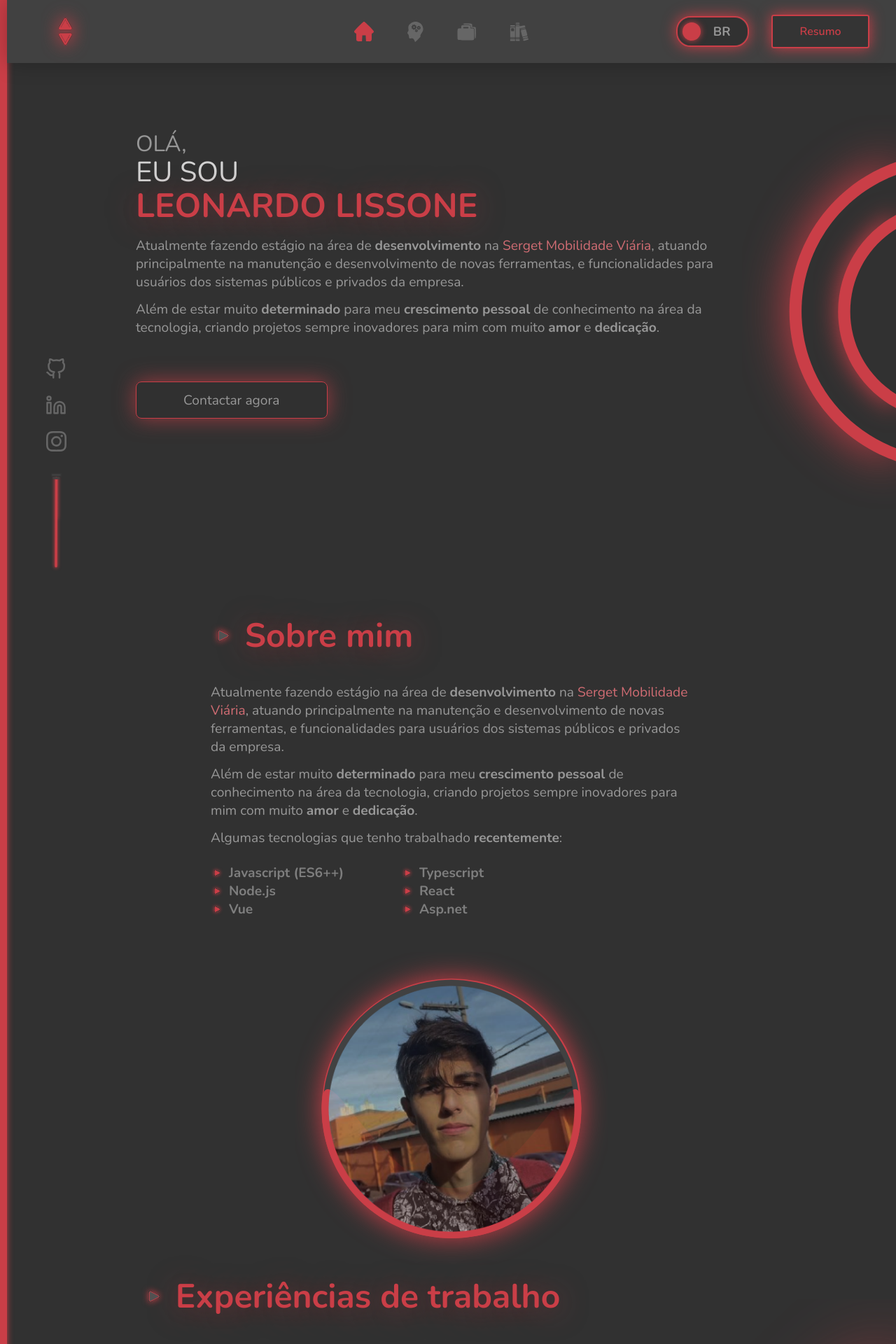
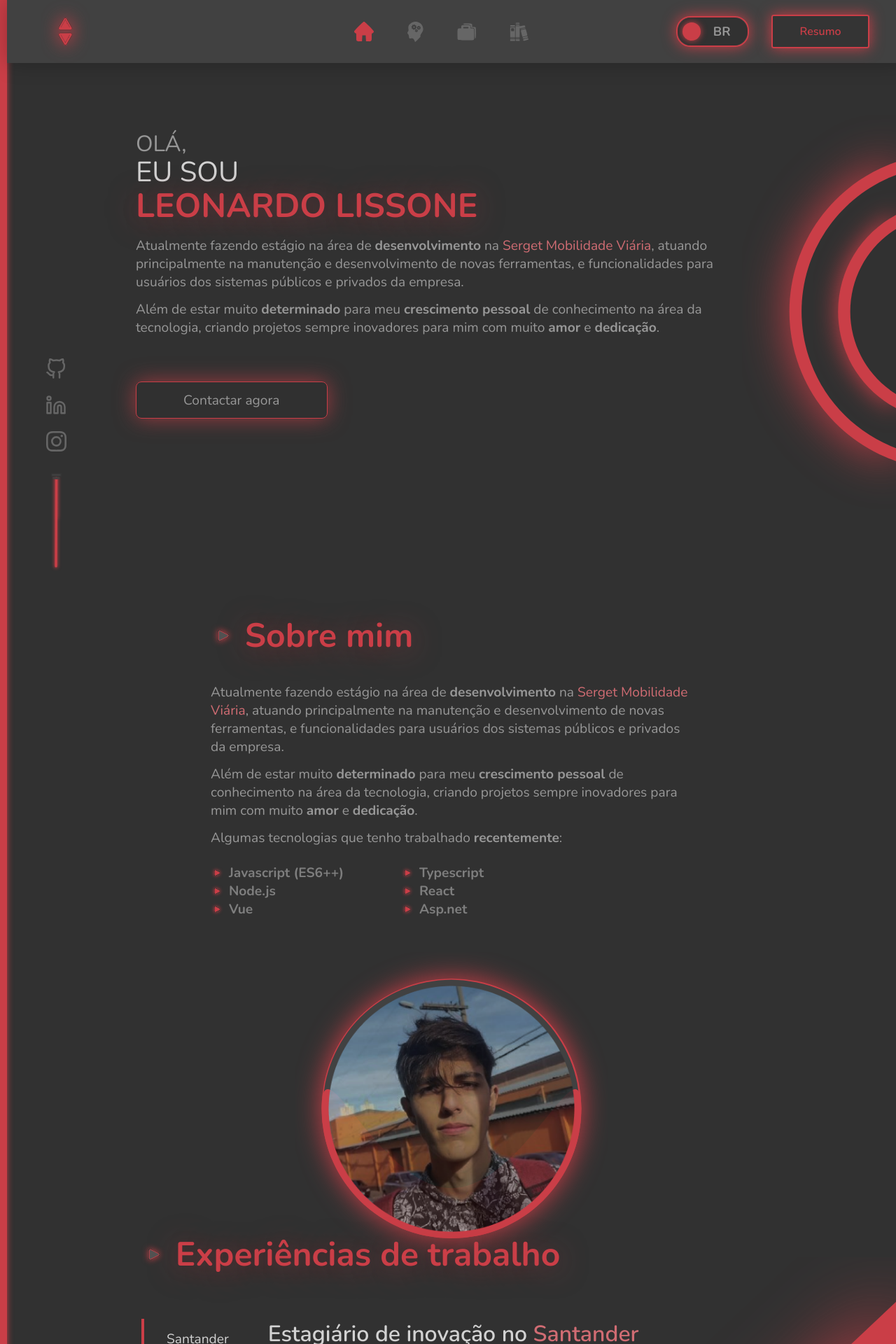
Before and after one commit to Lissone/leonardo-lissone, a Next.js app: page / in a window 1280 px wide. Shown: the top 1920 px of the page at 70% size. Built offline with nearby package versions, Linux system fonts and the light colour scheme.

Commit message:
feat: attempt to fix responsiveness errors

```diff
--- a/src/components/About/styles.ts
+++ b/src/components/About/styles.ts
@@ -15,7 +15,7 @@ export const Container = styled.section`
   }
 
   @media (max-width: 1350px) {
-    height: 120vh;
+    height: 900px;
   }
 
   @media (max-width: 920px) {
@@ -28,6 +28,10 @@ export const Container = styled.section`
   @media (max-width: 770px) {
     padding-left: 6rem;
     padding-right: 4rem;
+  }
+
+  @media (max-height: 630px) {
+    padding-top: 3rem;
   }
 
   @media (max-width: 650px) {
--- a/src/components/Contact/styles.ts
+++ b/src/components/Contact/styles.ts
@@ -41,6 +41,10 @@ export const Container = styled.footer`
 
       bottom: -7.5rem;
     }
+  }
+
+  @media (max-height: 630px) {
+    padding-top: 2rem;
   }
 `
 
@@ -106,6 +110,10 @@ export const ContactButton = styled.a`
   &:hover {
     transform: scale(1.03);
   }
+
+  @media (max-height: 630px) {
+    margin-top: 2rem;
+  }
 `
 
 export const Socials = styled.div`
--- a/src/components/Presentation/styles.ts
+++ b/src/components/Presentation/styles.ts
@@ -51,6 +51,10 @@ export const Content = styled.div`
 
   @media (max-width: 770px) {
     padding-left: 0;
+  }
+
+  @media (max-height: 630px) {
+    padding-top: 2rem;
   }
 `
 
@@ -144,6 +148,10 @@ export const ContactButton = styled(Scroll)`
   &:hover {
     transform: scale(1.03);
   }
+
+  @media (max-height: 630px) {
+    margin-top: 2rem;
+  }
 `
 
 export const ImageContainer = styled.div`
```
